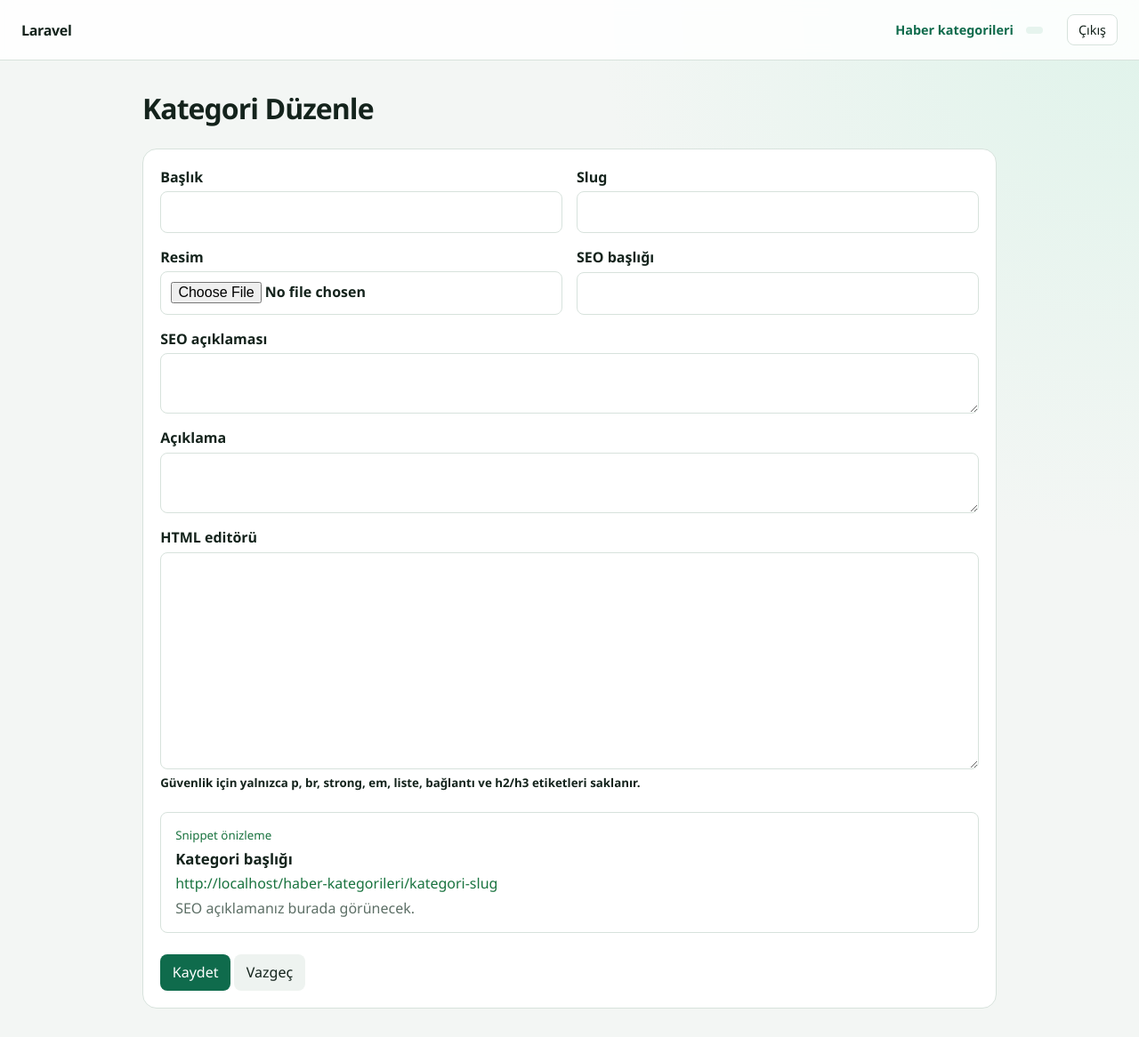
After one commit to wucles26/Selcuk, a Laravel app: template resources/views/news-categories/edit.blade.php in a window 1280 px wide. The commit adds this page. Shown: the whole page at 89% size. Run offline with Laravel 12, Linux system fonts and the light colour scheme; the template is opened without the code that fills it, so the values that code supplies are empty.

Commit message:
feat: add secure news category management
Co-authored-by: wucles26 <wucles26@users.noreply.github.com>

```diff
--- a/resources/views/layouts/app.blade.php
+++ b/resources/views/layouts/app.blade.php
@@ -61,6 +61,10 @@
             font: inherit;
             color: var(--ink);
         }
+        .nav-link {
+            color: var(--accent);
+            font-weight: 600;
+        }
         .content {
             width: min(960px, calc(100% - 2rem));
             margin: 2rem auto;
@@ -98,12 +102,28 @@
             font-size: 1.05rem;
             word-break: break-word;
         }
+        .button { display:inline-block; border:0; border-radius:8px; padding:.6rem .85rem; background:var(--accent); color:#fff; cursor:pointer; font:inherit; }
+        .button.secondary { background:#eef3f0; color:var(--ink); }
+        .button.danger { background:#a63535; }
+        .notice { padding:.75rem 1rem; border-radius:8px; background:var(--accent-soft); }
+        .row { display:flex; justify-content:space-between; gap:1rem; padding:1rem 0; border-bottom:1px solid var(--line); }
+        .row small { display:block; color:var(--muted); margin-top:.25rem; }
+        .actions { display:flex; gap:.5rem; align-items:center; }
+        .form-grid { display:grid; grid-template-columns:repeat(2,1fr); gap:1rem; }
+        label { display:grid; gap:.35rem; font-weight:600; }
+        input, textarea { width:100%; border:1px solid var(--line); border-radius:8px; padding:.7rem; font:inherit; }
+        .wide { grid-column:1/-1; }
+        .snippet { margin:1.5rem 0; padding:1rem; border:1px solid var(--line); border-radius:8px; display:grid; gap:.35rem; }
+        .snippet small, .snippet span { color:#19733f; }
+        .snippet p { margin:0; color:var(--muted); }
+        @media (max-width:640px) { .form-grid { grid-template-columns:1fr; } .wide { grid-column:auto; } .row { flex-direction:column; } }
     </style>
 </head>
 <body>
     <header class="topbar">
         <a class="brand" href="{{ route('dashboard') }}">{{ config('app.name', 'Laravel') }}</a>
         <div class="topbar-meta">
+            <a class="nav-link" href="{{ route('news-categories.index') }}">Haber kategorileri</a>
             <span class="badge">{{ tenant('id') }}</span>
             <span>{{ auth()->user()->name }}</span>
             <form method="POST" action="/app/logout">
@@ -117,4 +137,5 @@
         @yield('content')
     </main>
 </body>
+@stack('scripts')
 </html>
--- /dev/null
+++ b/resources/views/news-categories/edit.blade.php
@@ -0,0 +1,7 @@
+@extends('layouts.app')
+@section('title', 'Kategori Düzenle')
+@section('content')
+<section class="hero"><h1>Kategori Düzenle</h1><p>{{ $category->title }}</p></section>
+@if ($errors->any()) <div class="notice">@foreach ($errors->all() as $error)<div>{{ $error }}</div>@endforeach</div>@endif
+<div class="card"><form method="POST" action="{{ route('news-categories.update', $category) }}" enctype="multipart/form-data">@method('PUT') @include('news-categories.form')</form></div>
+@endsection
--- /dev/null
+++ b/resources/views/news-categories/form.blade.php
@@ -0,0 +1,29 @@
+@csrf
+<div class="form-grid">
+    <label>Başlık<input name="title" value="{{ old('title', $category->title) }}" required maxlength="150"></label>
+    <label>Slug<input name="slug" value="{{ old('slug', $category->slug) }}" required maxlength="160" pattern="[A-Za-z0-9_-]+"></label>
+    <label>Resim<input type="file" name="image" accept=".jpg,.jpeg,.png,.webp"></label>
+    <label>SEO başlığı<input name="seo_title" value="{{ old('seo_title', $category->seo_title) }}" maxlength="160"></label>
+    <label class="wide">SEO açıklaması<textarea name="seo_description" maxlength="320">{{ old('seo_description', $category->seo_description) }}</textarea></label>
+    <label class="wide">Açıklama<textarea name="description" maxlength="2000">{{ old('description', $category->description) }}</textarea></label>
+    <label class="wide">HTML editörü
+        <textarea name="content" rows="10" maxlength="100000">{{ old('content', $category->content) }}</textarea>
+        <small>Güvenlik için yalnızca p, br, strong, em, liste, bağlantı ve h2/h3 etiketleri saklanır.</small>
+    </label>
+</div>
+<section class="snippet">
+    <small>Snippet önizleme</small>
+    <strong id="snippet-title">{{ old('seo_title', $category->seo_title) ?: old('title', $category->title) ?: 'Kategori başlığı' }}</strong>
+    <span id="snippet-url">{{ url('/haber-kategorileri') }}/{{ old('slug', $category->slug) ?: 'kategori-slug' }}</span>
+    <p id="snippet-description">{{ old('seo_description', $category->seo_description) ?: 'SEO açıklamanız burada görünecek.' }}</p>
+</section>
+<button class="button" type="submit">Kaydet</button>
+<a class="button secondary" href="{{ route('news-categories.index') }}">Vazgeç</a>
+@push('scripts')
+<script>
+const bind = (source, target, fallback) => source.addEventListener('input', () => target.textContent = source.value || fallback);
+bind(document.querySelector('[name="seo_title"]'), document.querySelector('#snippet-title'), document.querySelector('[name="title"]').value || 'Kategori başlığı');
+bind(document.querySelector('[name="slug"]'), document.querySelector('#snippet-url'), '{{ url('/haber-kategorileri') }}/' + 'kategori-slug');
+bind(document.querySelector('[name="seo_description"]'), document.querySelector('#snippet-description'), 'SEO açıklamanız burada görünecek.');
+</script>
+@endpush
--- a/routes/tenant.php
+++ b/routes/tenant.php
@@ -4,6 +4,7 @@ declare(strict_types=1);
 
 use App\Http\Controllers\Auth\AuthenticatedSessionController;
 use App\Http\Controllers\DashboardController;
+use App\Http\Controllers\NewsCategoryController;
 use App\Http\Middleware\InitializeTenancyBySession;
 use Illuminate\Support\Facades\Route;
 
@@ -22,5 +23,9 @@ Route::middleware([
     'auth',
 ])->prefix('app')->group(function () {
     Route::get('/', DashboardController::class)->name('dashboard');
+    Route::resource('haber-kategorileri', NewsCategoryController::class)
+        ->parameters(['haber-kategorileri' => 'newsCategory'])
+        ->names('news-categories')
+        ->except('show');
     Route::post('/logout', [AuthenticatedSessionController::class, 'destroy'])->name('logout');
 });
```
Also changed, not shown: app/Http/Controllers/NewsCategoryController.php (added, +85 -0 lines), app/Models/NewsCategory.php (added, +18 -0 lines), database/migrations/tenant/2026_10_04_000001_create_news_categories_table.php (added, +28 -0 lines), resources/views/news-categories/create.blade.php (added, +7 -0 lines), resources/views/news-categories/index.blade.php (added, +32 -0 lines).
